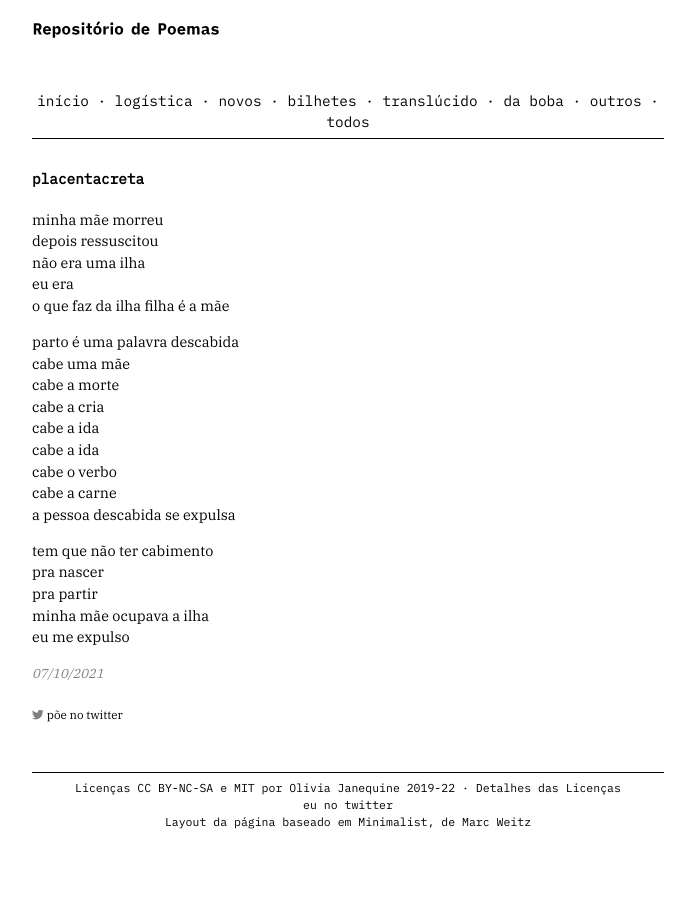
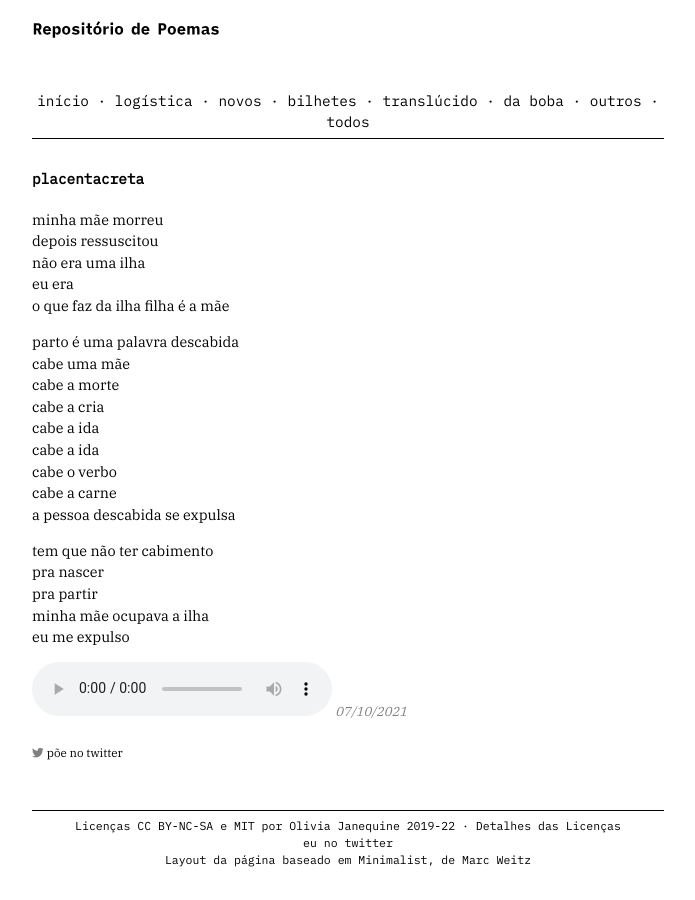
Before and after one commit to olivia-olivia/olivia-olivia.github.io, a Jekyll site: the page built from _posts/2021-10-07-placentacreta.md, in a window 1280 px wide. Shown: the whole page, without its empty margins (292-987 px from the left). Built offline with Jekyll 4.4.1, drawn with Linux system fonts in a browser that asks for light colours; nearby versions of some CDN libraries; comment, search, counter and statistics services are not loaded.

Commit message:
experimentando com audio

```diff
--- a/_posts/2021-10-07-placentacreta.md
+++ b/_posts/2021-10-07-placentacreta.md
@@ -29,3 +29,9 @@ pra nascer
 pra partir
 minha mãe ocupava a ilha
 eu me expulso
+
+<audio controls>
+  <source src="/audio/placentacreta.ogg" type="audio/ogg">
+Seu navegador não aceita o formato de som.
+Your browser does not support the audio element.
+</audio>
```
